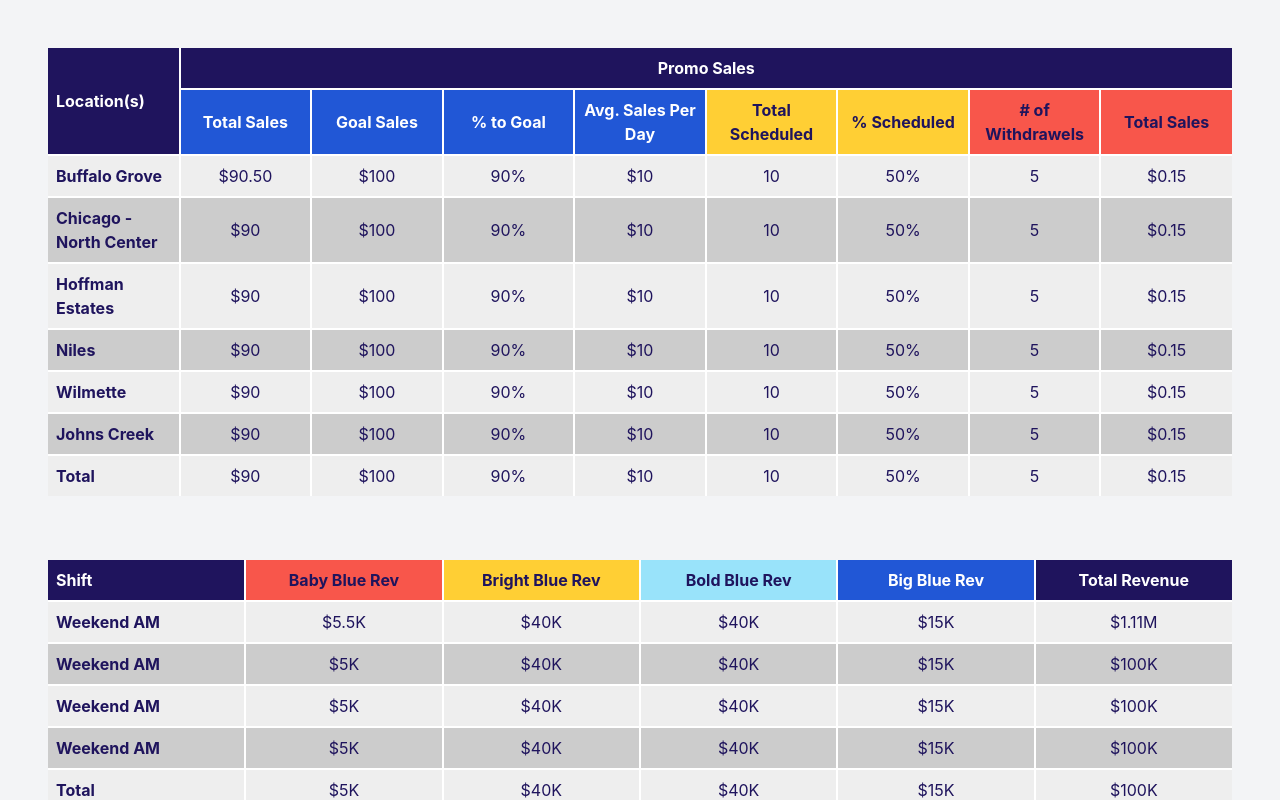
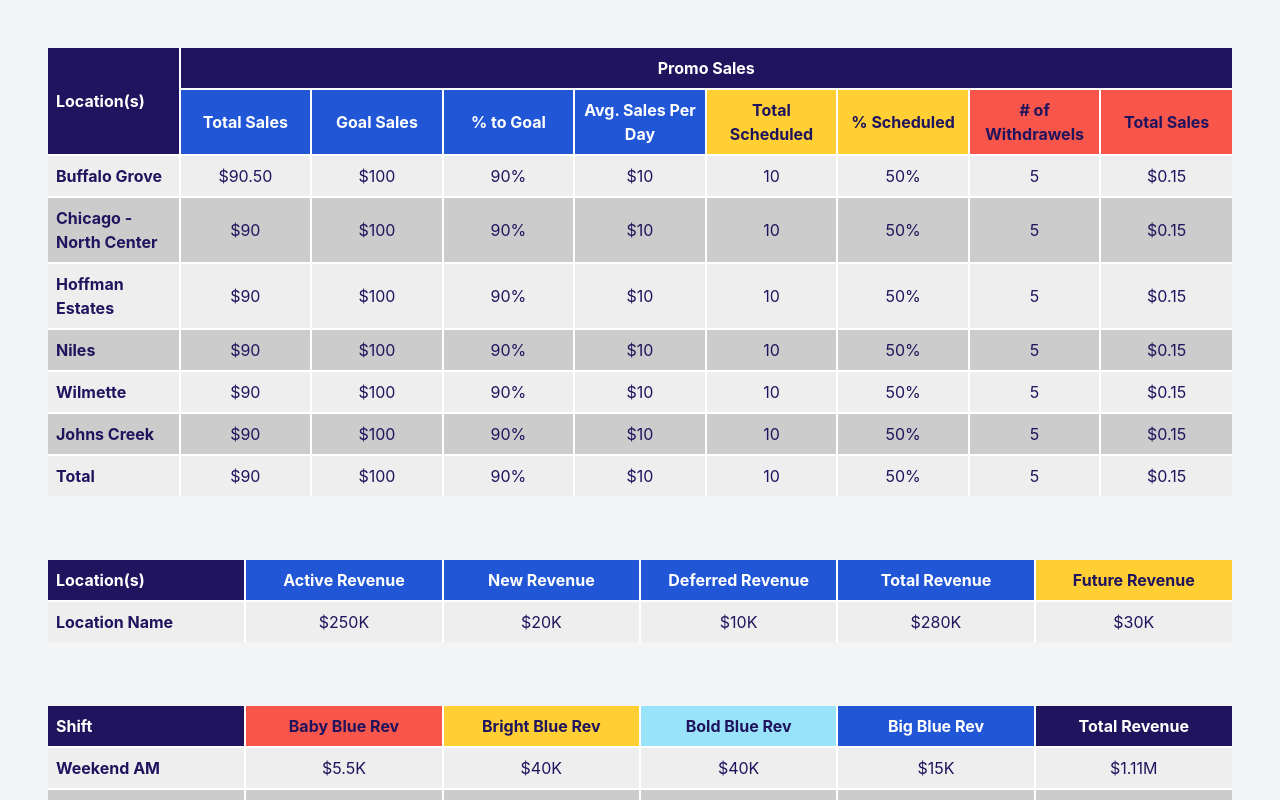
Before and after one commit to byronferguson/styled_table, a Vue app: page / in a window 1280 px wide. Shown: the top 800 px of the page. Built offline with nearby package versions, Linux system fonts and the light colour scheme.

Commit message:
2 files modified

```diff
--- a/src/components/RevenueReport.vue
+++ b/src/components/RevenueReport.vue
@@ -6,36 +6,36 @@
 const fields = [
   {
     title: 'Shift',
-    hint: '',
+    tooltip: '',
   },
   {
     title: 'Baby Blue Rev',
-    hint: '',
+    tooltip: '',
     format: 'currencyCompact',
     scale: 2,
     color: 'red',
   },
   {
     title: 'Bright Blue Rev',
-    hint: '',
+    tooltip: '',
     format: 'currencyCompact',
     color: 'yellow',
   },
   {
     title: 'Bold Blue Rev',
-    hint: '',
+    tooltip: '',
     format: 'currencyCompact',
     color: 'light-blue',
   },
   {
     title: 'Big Blue Rev',
-    hint: '',
+    tooltip: '',
     format: 'currencyCompact',
     color: 'blue',
   },
   {
     title: 'Total Revenue',
-    hint: '',
+    tooltip: '',
     format: 'currencyCompact',
     scale: 2,
   },
@@ -83,10 +83,58 @@
     totalRevenue: 100000,
   },
 ];
+
+const topFields = [
+  {
+    title: 'Location(s)',
+  },
+  {
+    title: 'Active Revenue',
+    tooltip: 'Revenue received on the 1st for lessons occuring this month',
+    format: 'currencyCompact',
+    color: 'blue',
+  },
+  {
+    title: 'New Revenue',
+    tooltip: 'Revenue received mid-month for lesson occurring this month',
+    format: 'currencyCompact',
+    color: 'blue',
+  },
+  {
+    title: 'Deferred Revenue',
+    tooltip: 'Revenue previously received for lessons occuring this month',
+    format: 'currencyCompact',
+    color: 'blue',
+  },
+  {
+    title: 'Total Revenue',
+    tooltip: 'Total revenue received for the lessons occurring this month',
+    format: 'currencyCompact',
+    color: 'blue',
+  },
+  {
+    title: 'Future Revenue',
+    tooltip: 'Revenue received mid-month for lessons in future months',
+    format: 'currencyCompact',
+    color: 'yellow',
+  },
+];
+
+const topData = [
+  {
+    locationName: 'Location Name',
+    activeRevenue: 250000,
+    newRevenue: 20000,
+    deferredRevenue: 10000,
+    totalRevenue: 280000,
+    futureRevenue: 30000,
+  },
+];
 </script>
 
 <template>
   <main>
+    <Table :fields="topFields" :data="topData" class="mb-16" />
     <Table :fields="fields" :data="data" />
   </main>
 </template>
--- a/src/components/Table.vue
+++ b/src/components/Table.vue
@@ -20,7 +20,7 @@
 const colWidth = computed(() => `${100 / props.fields.length}%`);
 
 function formatField(value, config) {
-  const { format = 'string', scale = 0 } = config;
+  const { format = 'string', scale = 2 } = config;
 
   const FORMATTERS = {
     currency: (val, scale) => formatCurrency(val, scale),
@@ -48,11 +48,11 @@
 
   return value % 1 === 0
     ? integerFormatter.format(value)
-    : fractionFormatter.format(value)
+    : fractionFormatter.format(value);
 }
 
 // Currently "dumb" for only thousands
-function formatCurrencyCompact(value, scale = 0) {
+function formatCurrencyCompact(value, scale = 2) {
   let suffix;
   let _value;
 
```
